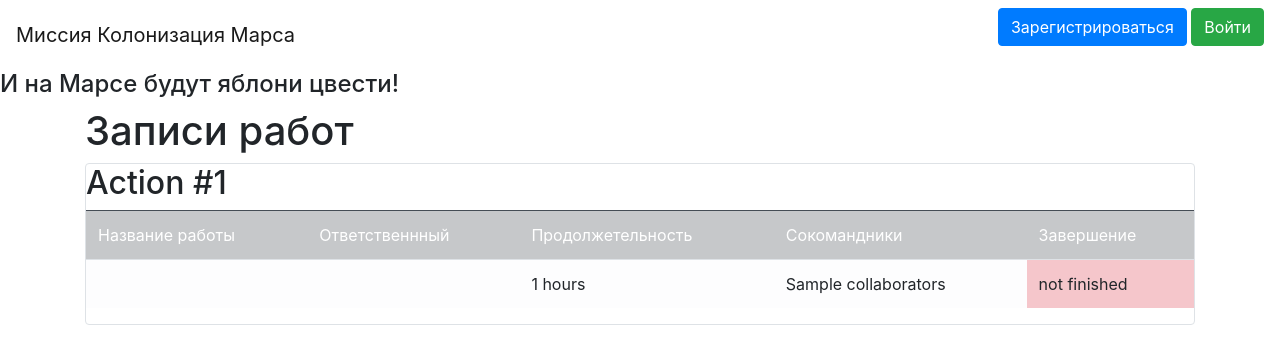
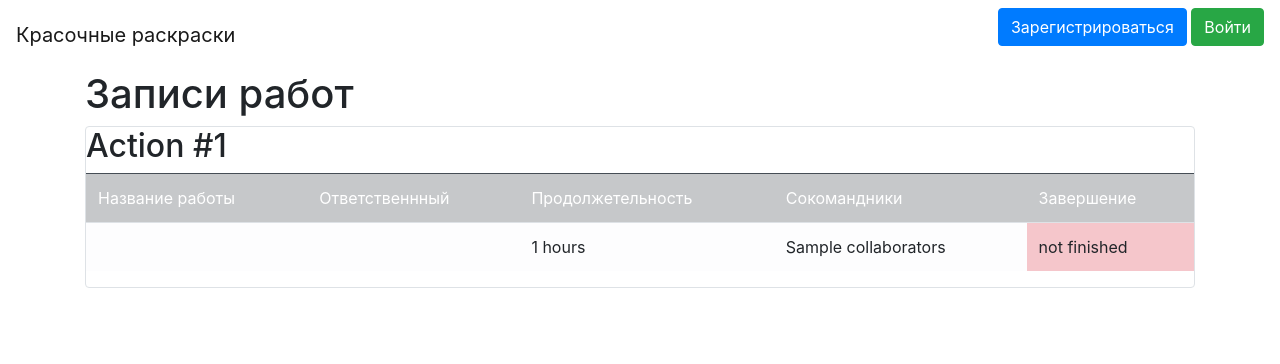
Before and after one commit to AlexanderPerehodyuk/coloring-book, a Python web app: template templates/index.html in a window 1280 px wide. Shown: the top 364 px of the page. Run offline with Jinja, Linux system fonts and the light colour scheme; the template is opened without the code that fills it: most values are stand-ins (such as "Sample title", 1, 10 or a date in 2020); some libraries are stand-ins or nearby versions.

Commit message:
check vers

```diff
--- a/templates/base.html
+++ b/templates/base.html
@@ -7,13 +7,12 @@
           href="https://stackpath.bootstrapcdn.com/bootstrap/4.4.1/css/bootstrap.min.css"
           integrity="sha384-Vkoo8x4CGsO3+Hhxv8T/Q5PaXtkKtu6ug5TOeNV6gBiFeWPGFN9MuhOf23Q9Ifjh"
           crossorigin="anonymous">
-    <link rel=stylesheet" href="static/css/style.css">
     <title>{{title}}</title>
 </head>
 <body>
 <header>
     <nav class="navbar navbar-light">
-        <a class = "navbar-brand"> Миссия Колонизация Марса</a>
+        <a class = "navbar-brand"> Красочные раскраски</a>
 
         {% if current_user.is_authenticated %}
         <a class="navbar-brand" href="/logout">{{ current_user.name }}</a>
@@ -24,7 +23,6 @@
         </p>
             {% endif %}
         </nav>
-    <h4 href="https://www.youtube.com/watch?v=DLzxrzFCyOs"> И на Марсе будут яблони цвести!</h4>
 </header>
 <!-- Begin page content -->
 <main role="main" class="container">
```
Also changed, not shown: 4 other files.
